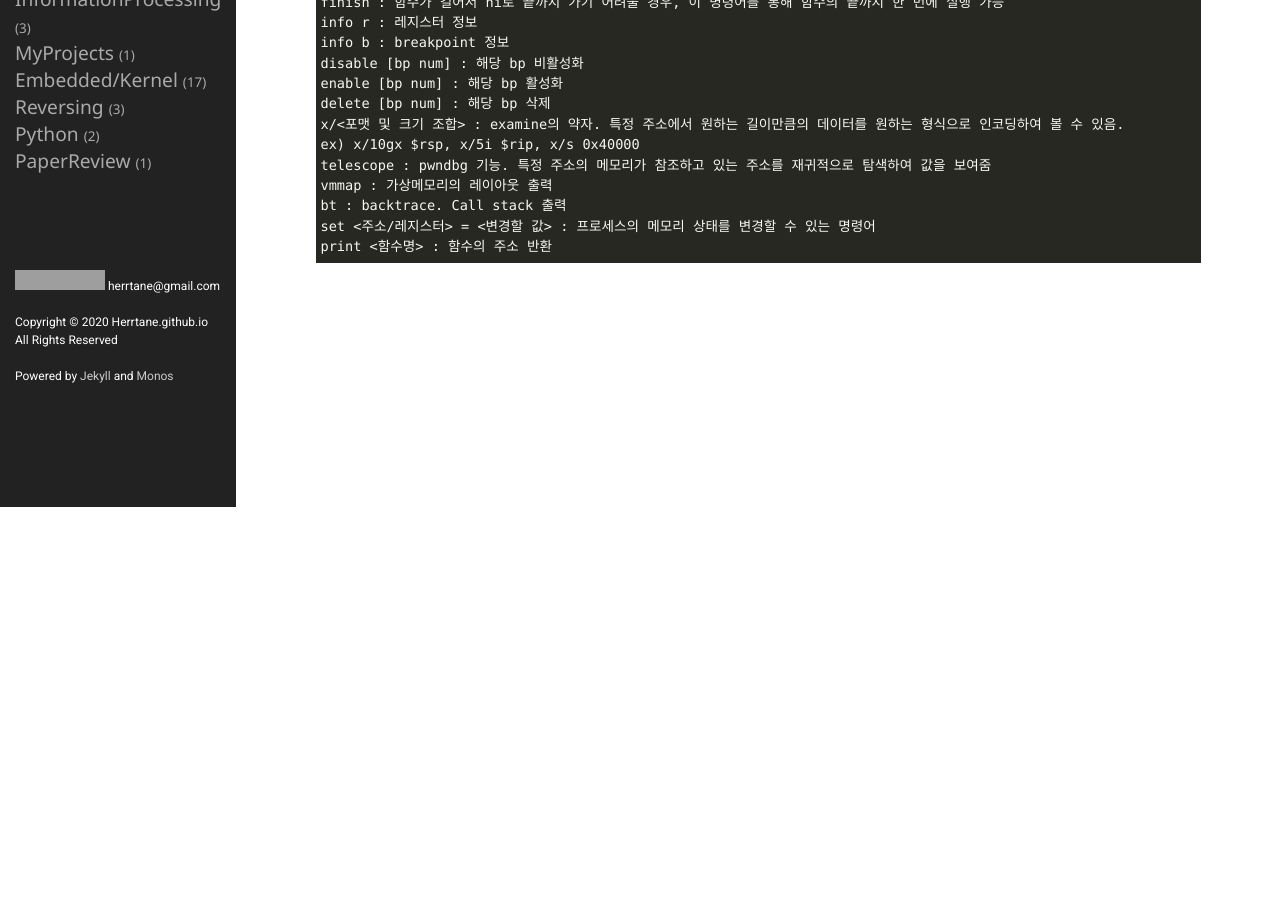
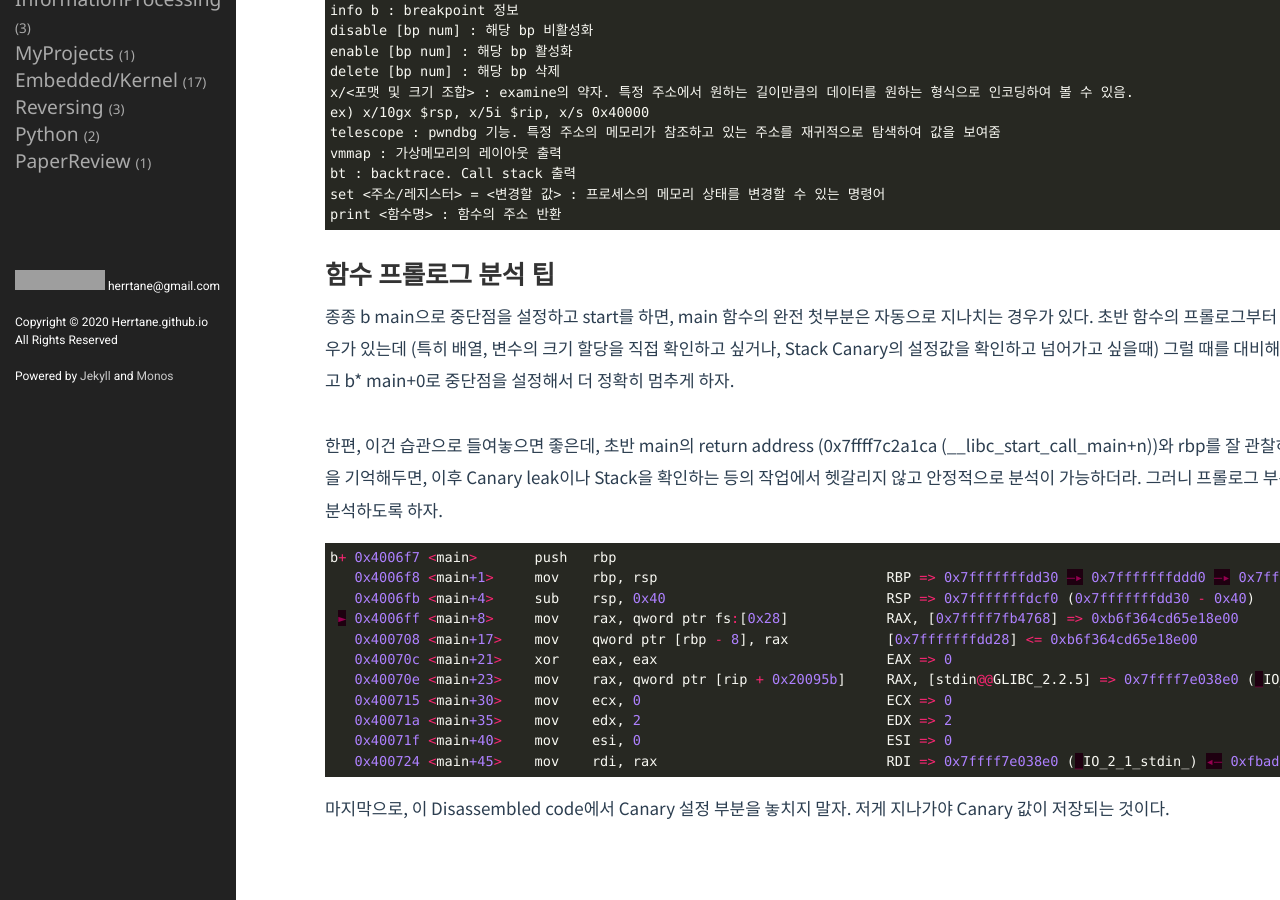
Before and after one commit to Herrtane/Herrtane.github.io, a Jekyll site: the page built from _posts/SystemHacking/2026-04-29-systemhacking-gdb.markdown, in a window 1280 px wide and 900 px high, scrolled down 610 px. Built offline with Jekyll 4.4.1, drawn with Linux system fonts in a browser that asks for light colours; comment, search, counter and statistics services are not loaded; before the commit the page ends 1117 px from its top, so only the background shows below that; some of the changed text lies outside the part shown; grey boxes are pictures that could not be loaded.

Commit message:
Update 2026-04-29-systemhacking-gdb.markdown

````diff
--- a/_posts/SystemHacking/2026-04-29-systemhacking-gdb.markdown
+++ b/_posts/SystemHacking/2026-04-29-systemhacking-gdb.markdown
@@ -1,6 +1,6 @@
 ---
 layout: post
-title: <System Hacking> 22. GDB 사용법 정리
+title: <System Hacking> 22. GDB 사용법 및 함수 프롤로그 분석 팁 정리
 date: 2026-04-29 10:30:23 +0900
 category: System_Hacking
 comments: true
@@ -36,3 +36,27 @@ bt : backtrace. Call stack 출력
 set <주소/레지스터> = <변경할 값> : 프로세스의 메모리 상태를 변경할 수 있는 명령어
 print <함수명> : 함수의 주소 반환
 ```
+
+## 함수 프롤로그 분석 팁
+
+종종 b main으로 중단점을 설정하고 start를 하면, main 함수의 완전 첫부분은 자동으로 지나치는 경우가 있다. 초반 함수의 프롤로그부터 보고 싶은 경우가 있는데 (특히 배열, 변수의 크기 할당을 직접 확인하고 싶거나, Stack Canary의 설정값을 확인하고 넘어가고 싶을때) 그럴 때를 대비해서 b main 말고 b* main+0로 중단점을 설정해서 더 정확히 멈추게 하자.
+
+<br/>
+
+한편, 이건 습관으로 들여놓으면 좋은데, 초반 main의 return address (0x7ffff7c2a1ca (__libc_start_call_main+n))와 rbp를 잘 관찰하고 해당 값들을 기억해두면, 이후 Canary leak이나 Stack을 확인하는 등의 작업에서 헷갈리지 않고 안정적으로 분석이 가능하더라. 그러니 프롤로그 부분도 신경써서 분석하도록 하자.
+
+```s
+b+ 0x4006f7 <main>       push   rbp
+   0x4006f8 <main+1>     mov    rbp, rsp                            RBP => 0x7fffffffdd30 —▸ 0x7fffffffddd0 —▸ 0x7fffffffde30 ◂— ...
+   0x4006fb <main+4>     sub    rsp, 0x40                           RSP => 0x7fffffffdcf0 (0x7fffffffdd30 - 0x40)
+ ► 0x4006ff <main+8>     mov    rax, qword ptr fs:[0x28]            RAX, [0x7ffff7fb4768] => 0xb6f364cd65e18e00
+   0x400708 <main+17>    mov    qword ptr [rbp - 8], rax            [0x7fffffffdd28] <= 0xb6f364cd65e18e00
+   0x40070c <main+21>    xor    eax, eax                            EAX => 0
+   0x40070e <main+23>    mov    rax, qword ptr [rip + 0x20095b]     RAX, [stdin@@GLIBC_2.2.5] => 0x7ffff7e038e0 (_IO_2_1_stdin_) ◂— 0xfbad2088
+   0x400715 <main+30>    mov    ecx, 0                              ECX => 0
+   0x40071a <main+35>    mov    edx, 2                              EDX => 2
+   0x40071f <main+40>    mov    esi, 0                              ESI => 0
+   0x400724 <main+45>    mov    rdi, rax                            RDI => 0x7ffff7e038e0 (_IO_2_1_stdin_) ◂— 0xfbad2088
+```
+
+마지막으로, 이 Disassembled code에서 Canary 설정 부분을 놓치지 말자. 저게 지나가야 Canary 값이 저장되는 것이다.
````
